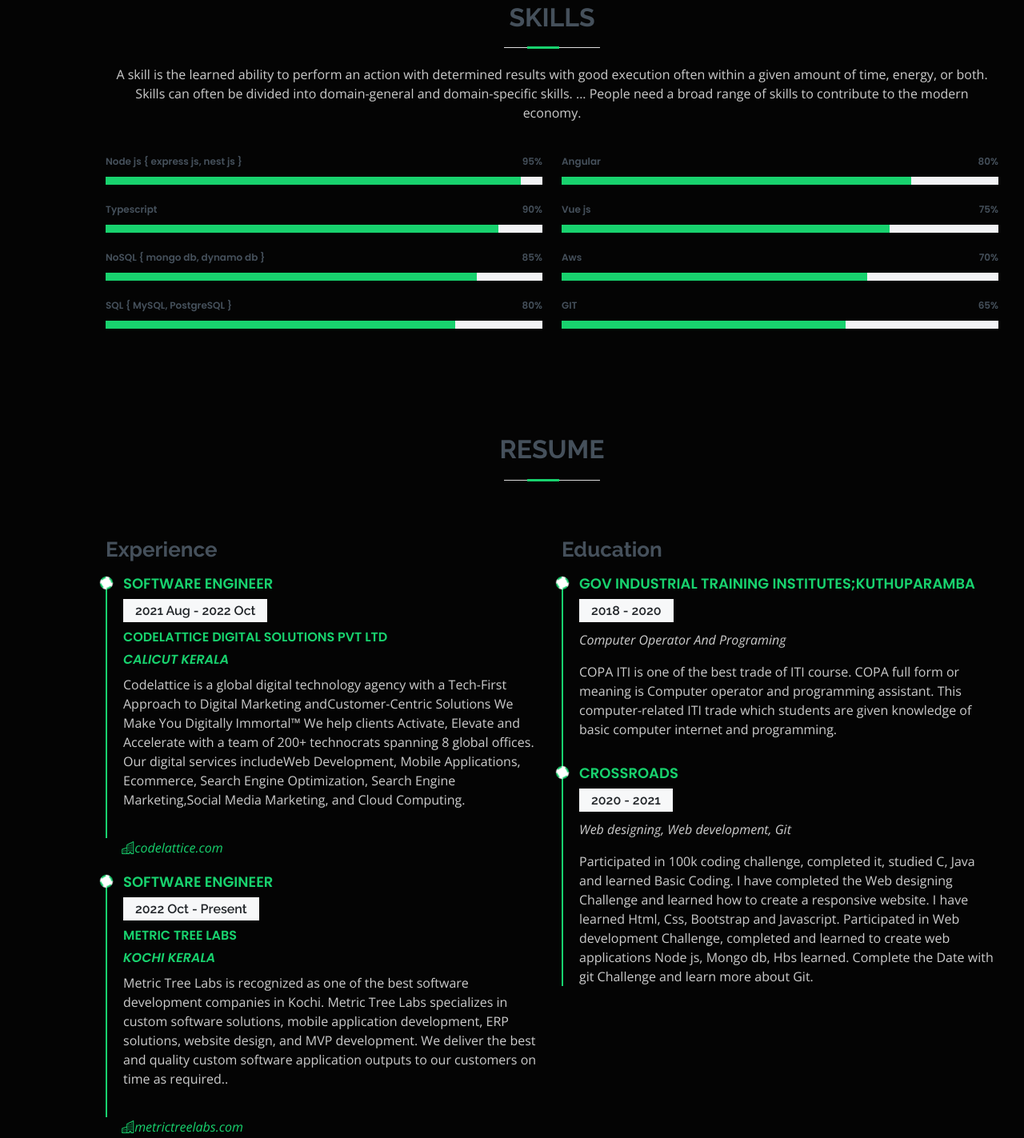
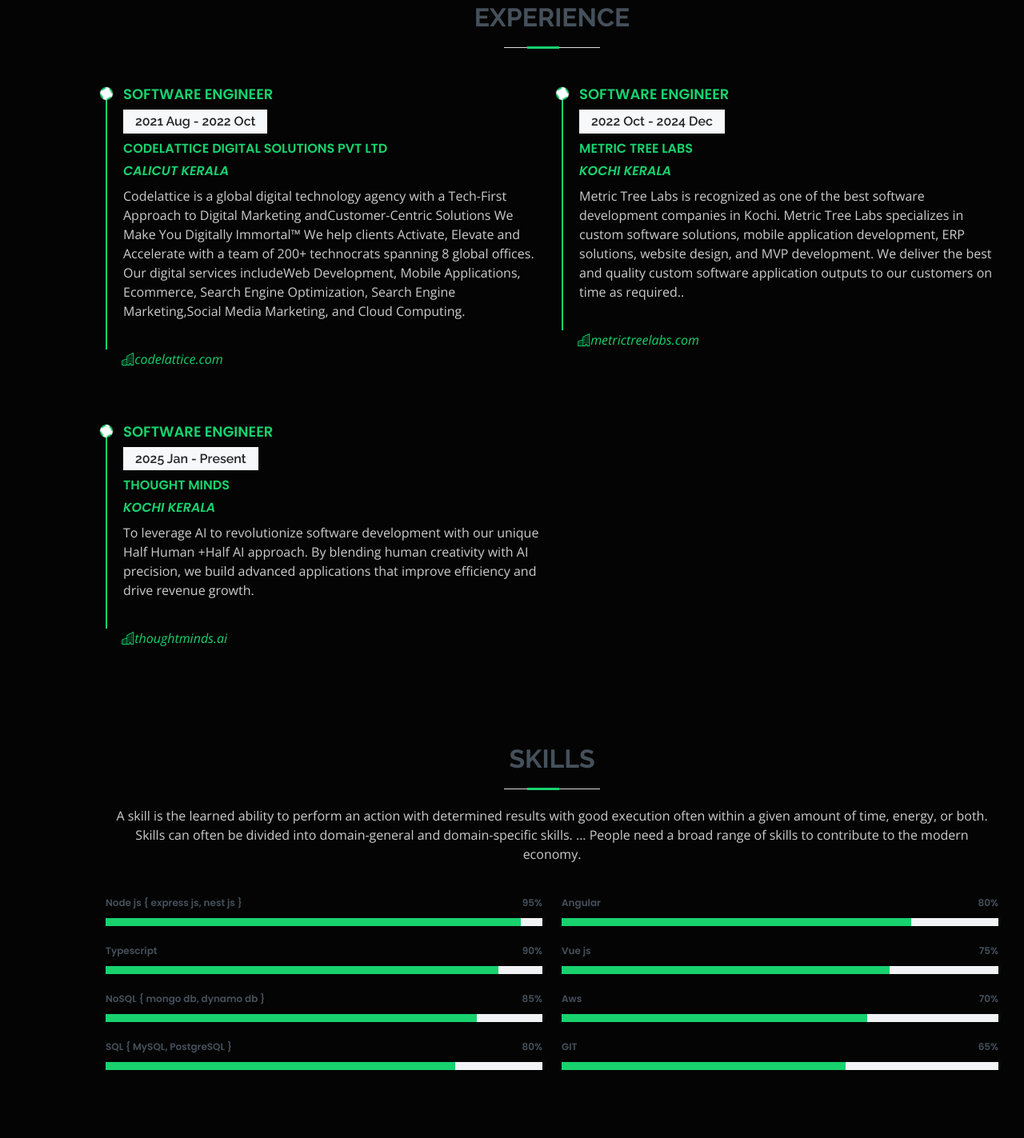
Before and after one commit to saranvlmna/saranvlmna, a website: page index.html in a window 1280 px wide. Shown: the part 848-2271 px from the top of the page at 80% size. Drawn offline with nearby package versions, Linux system fonts and the light colour scheme.

Commit message:
update resume section with new experience details and remove outdated content

```diff
--- a/index.html
+++ b/index.html
@@ -185,6 +185,87 @@
     </section>
     <!-- End About Section -->
 
+        <!-- ======= Resume Section ======= -->
+        <section id="resume" class="resume">
+          <div class="container" data-aos="fade-up">
+            <div class="section-title">
+              <h2>Experience</h2>
+              <!-- <p>hi I am Saranjith I am a full stack web developer from Kannur and I want to use my familiar and innovative
+                    creative skills and technologies. I'm intrested in technology and innovations.</p> -->
+            </div>
+
+            <div class="row">
+              <div class="col-lg-6">
+                <div class="resume-item">
+                  <h4>Software engineer</h4>
+                  <h5>2021 Aug - 2022 Oct</h5>
+                  <h3>Codelattice Digital Solutions Pvt Ltd</h3>
+                  <h3><em>Calicut KERALA</em></h3>
+                  <p>
+                    Codelattice is a global digital technology agency with a
+                    Tech-First Approach to Digital Marketing andCustomer-Centric
+                    Solutions We Make You Digitally Immortal™ We help clients
+                    Activate, Elevate and Accelerate with a team of 200+
+                    technocrats spanning 8 global offices. Our digital services
+                    includeWeb Development, Mobile Applications, Ecommerce, Search
+                    Engine Optimization, Search Engine Marketing,Social Media
+                    Marketing, and Cloud Computing.
+                  </p>
+                </div>
+                <a href="https://www.codelattice.com/">
+                  <svg xmlns="http://www.w3.org/2000/svg" width="16" height="16" fill="currentColor" class="bi bi-building"
+                    viewBox="0 0 16 16"></svg>
+                  <i class="bi bi-building">codelattice.com</i>
+                </a>
+                <br />
+                <br />
+
+                <br />
+                <br />
+                <div class="resume-item">
+                  <h4>Software engineer</h4>
+                  <h5>2025 Jan - Present</h5>
+                  <h3>Thought Minds</h3>
+                  <h3><em>Kochi KERALA</em></h3>
+                  <p>
+                    To leverage AI to revolutionize software development with our unique Half Human +Half AI approach. By
+                    blending human
+                    creativity with AI precision, we build advanced applications that improve efficiency and drive revenue
+                    growth.
+                  </p>
+                </div>
+                <a href="https://www.thoughtminds.io/">
+                  <svg xmlns="http://www.w3.org/2000/svg" width="16" height="16" fill="currentColor" class="bi bi-building"
+                    viewBox="0 0 16 16"></svg>
+                  <i class="bi bi-building">thoughtminds.ai</i>
+                </a>
+              </div>
+              <div class="col-lg-6">
+                <div class="resume-item">
+                  <h4>Software engineer</h4>
+                  <h5>2022 Oct - 2024 Dec</h5>
+                  <h3>Metric Tree Labs</h3>
+                  <h3><em>Kochi KERALA</em></h3>
+                  <p>
+                    Metric Tree Labs is recognized as one of the best software
+                    development companies in Kochi. Metric Tree Labs specializes
+                    in custom software solutions, mobile application development,
+                    ERP solutions, website design, and MVP development. We deliver
+                    the best and quality custom software application outputs to
+                    our customers on time as required..
+                  </p>
+                </div>
+                <a href="https://metrictreelabs.com/">
+                  <svg xmlns="http://www.w3.org/2000/svg" width="16" height="16" fill="currentColor" class="bi bi-building"
+                    viewBox="0 0 16 16"></svg>
+                  <i class="bi bi-building">metrictreelabs.com</i>
+                </a>
+              </div>
+            </div>
+          </div>
+        </section>
+        <!-- End Resume Section -->
+
     <!-- ======= Skills Section ======= -->
     <section id="skills" class="skills section-bg">
       <div class="container" data-aos="fade-up">
@@ -268,95 +349,6 @@
       </div>
     </section>
     <!-- End Skills Section -->
-
-    <!-- ======= Resume Section ======= -->
-    <section id="resume" class="resume">
-      <div class="container" data-aos="fade-up">
-        <div class="section-title">
-          <h2>Resume</h2>
-          <!-- <p>hi I am Saranjith I am a full stack web developer from Kannur and I want to use my familiar and innovative
-            creative skills and technologies. I'm intrested in technology and innovations.</p> -->
-        </div>
-
-        <div class="row">
-          <div class="col-lg-6">
-            <h3 class="resume-title">Experience</h3>
-            <div class="resume-item">
-              <h4>Software engineer</h4>
-              <h5>2021 Aug - 2022 Oct</h5>
-              <h3>Codelattice Digital Solutions Pvt Ltd</h3>
-              <h3><em>Calicut KERALA</em></h3>
-              <p>
-                Codelattice is a global digital technology agency with a
-                Tech-First Approach to Digital Marketing andCustomer-Centric
-                Solutions We Make You Digitally Immortal™ We help clients
-                Activate, Elevate and Accelerate with a team of 200+
-                technocrats spanning 8 global offices. Our digital services
-                includeWeb Development, Mobile Applications, Ecommerce, Search
-                Engine Optimization, Search Engine Marketing,Social Media
-                Marketing, and Cloud Computing.
-              </p>
-            </div>
-            <a href="https://www.codelattice.com/">
-              <svg xmlns="http://www.w3.org/2000/svg" width="16" height="16" fill="currentColor" class="bi bi-building"
-                viewBox="0 0 16 16"></svg>
-              <i class="bi bi-building">codelattice.com</i>
-            </a>
-            <br />
-            <br />
-            <div class="resume-item">
-              <h4>Software engineer</h4>
-              <h5>2022 Oct - Present</h5>
-              <h3>Metric Tree Labs</h3>
-              <h3><em>Kochi KERALA</em></h3>
-              <p>
-                Metric Tree Labs is recognized as one of the best software
-                development companies in Kochi. Metric Tree Labs specializes
-                in custom software solutions, mobile application development,
-                ERP solutions, website design, and MVP development. We deliver
-                the best and quality custom software application outputs to
-                our customers on time as required..
-              </p>
-            </div>
-            <a href="https://metrictreelabs.com/">
-              <svg xmlns="http://www.w3.org/2000/svg" width="16" height="16" fill="currentColor" class="bi bi-building"
-                viewBox="0 0 16 16"></svg>
-              <i class="bi bi-building">metrictreelabs.com</i>
-            </a>
-          </div>
-          <div class="col-lg-6">
-            <h3 class="resume-title">Education</h3>
-            <div class="resume-item">
-              <h4>GOV Industrial Training Institutes;Kuthuparamba</h4>
-              <h5>2018 - 2020</h5>
-              <p><em>Computer Operator And Programing </em></p>
-              <p>
-                COPA ITI is one of the best trade of ITI course. COPA full
-                form or meaning is Computer operator and programming
-                assistant. This computer-related ITI trade which students are
-                given knowledge of basic computer internet and programming.
-              </p>
-            </div>
-            <div class="resume-item">
-              <h4>Crossroads</h4>
-              <h5>2020 - 2021</h5>
-              <p><em>Web designing, Web development, Git</em></p>
-              <p>
-                Participated in 100k coding challenge, completed it, studied
-                C, Java and learned Basic Coding. I have completed the Web
-                designing Challenge and learned how to create a responsive
-                website. I have learned Html, Css, Bootstrap and Javascript.
-                Participated in Web development Challenge, completed and
-                learned to create web applications Node js, Mongo db, Hbs
-                learned. Complete the Date with git Challenge and learn more
-                about Git.
-              </p>
-            </div>
-          </div>
-        </div>
-      </div>
-    </section>
-    <!-- End Resume Section -->
 
     <!-- ======= Portfolio Section ======= -->
     <section id="portfolio" class="portfolio section-bg">
```
